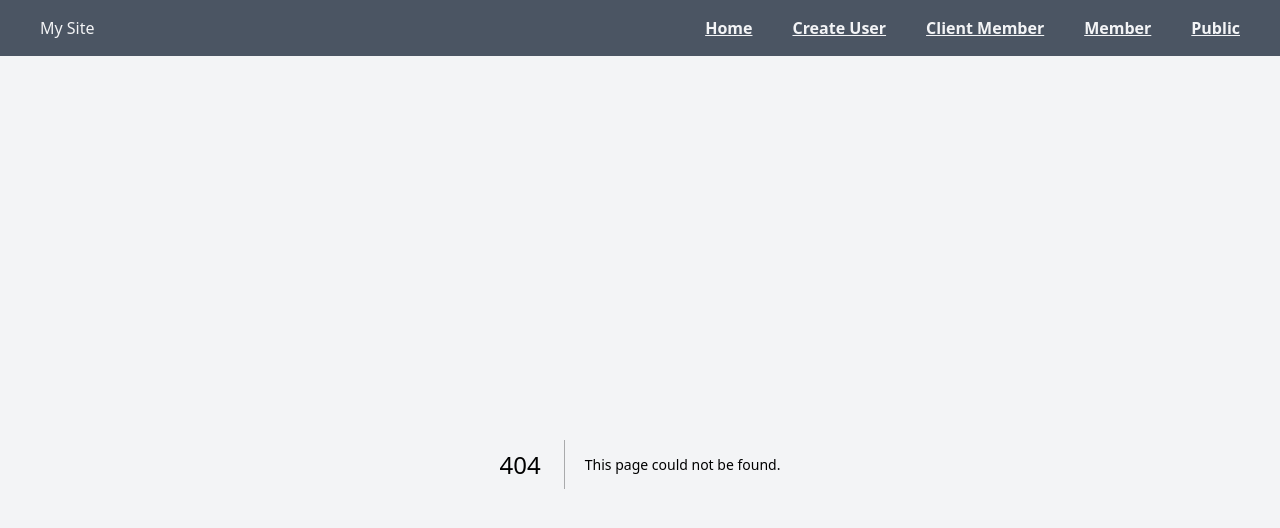
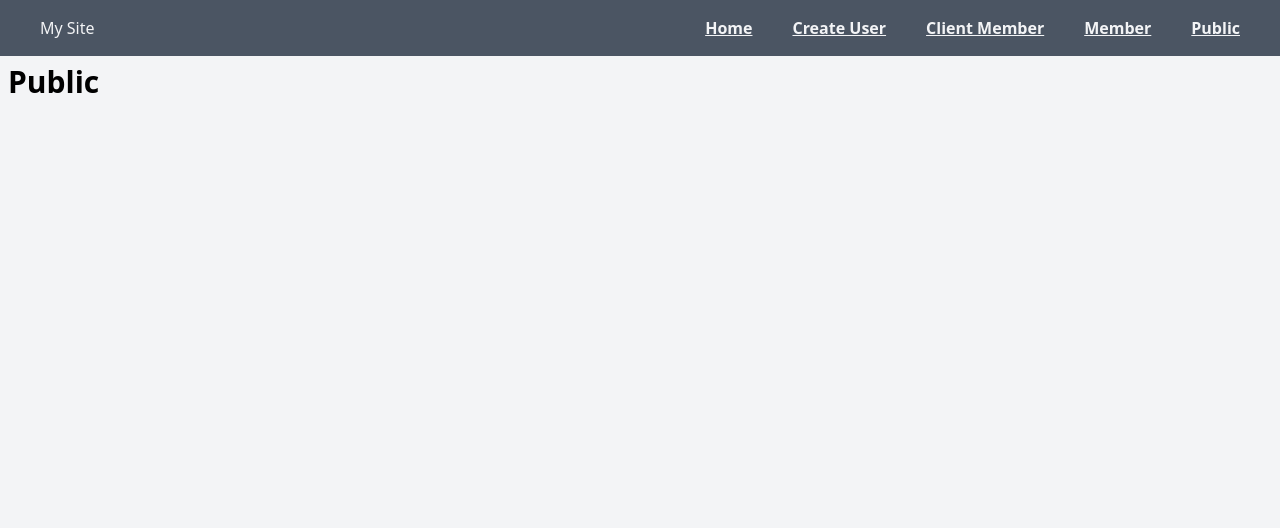
Before and after one commit to NicKyeaa/next-auth-tut, a Next.js app: page /Public in a window 1280 px wide. Before the commit this address had no page. Shown: the top 528 px of the page. Built offline with nearby package versions, Linux system fonts and the light colour scheme.

Commit message:
added public folder/route

```diff
--- /dev/null
+++ b/app/Public/page.jsx
@@ -0,0 +1,9 @@
+const Public = () => {
+  return (
+    <div>
+      <h1>Public</h1>
+    </div>
+  );
+};
+
+export default Public;
```
